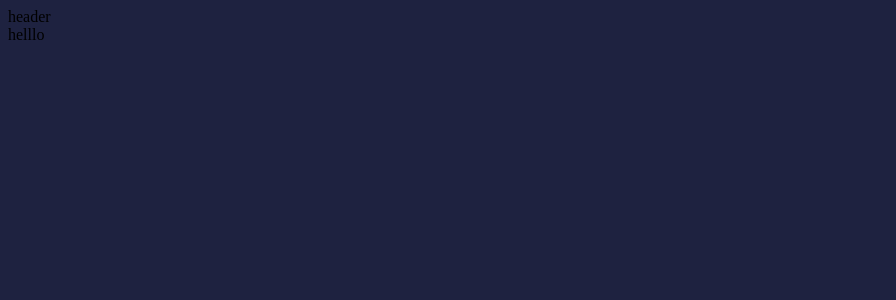
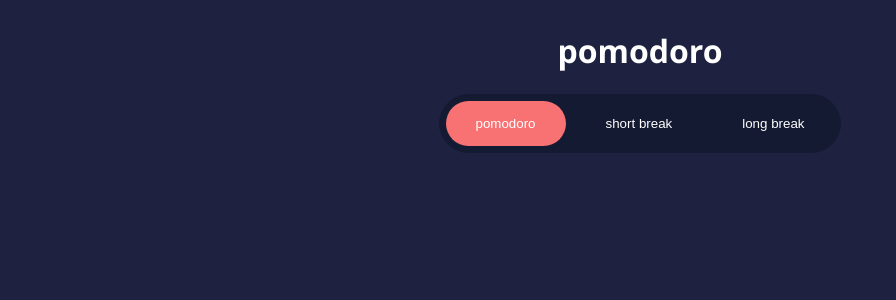
Before and after one commit to zahrakaabi/Pomodoro, a React (Create React App) app: page / in a window 1280 px wide. Shown: the top 300 px of the page, without its empty margins (0-896 px from the left). Built offline with nearby package versions, Linux system fonts and the light colour scheme.

Commit message:
chore: Implement menu

```diff
--- a/src/App.js
+++ b/src/App.js
@@ -16,9 +16,8 @@ import './shared/styles/variables.css';
 function App() {
   /* ************** RENDERING ************** */
   return (
-    <div className="App">
+    <div className="App flex items-center justify-center flex-column">
       <PageHeader />
-      helllo
     </div>
   );
 }
--- /dev/null
+++ b/src/shared/constants.js
@@ -0,0 +1,43 @@
+/* ------------------------------------------ */
+/*                 MENU BUTTONS               */
+/* ------------------------------------------ */
+// Packages
+import { useState } from 'react';
+
+/* ------------------------------------------ */
+/*                 MENU BUTTONS               */
+/* ------------------------------------------ */
+const MENU_BUTTONS = [
+    {
+        id: 0,
+        buttonName: 'pomodoro',
+    },
+    {
+        id: 1,
+        buttonName: 'short break',
+    },
+    {
+        id: 2,
+        buttonName: 'long break',
+    }
+];
+
+function Menu() {
+    const [active, setActive] = useState(0);
+
+    /* ************* RENDERING ************** */
+    return (
+        MENU_BUTTONS.map((button) => (
+            <button
+              className={button.id === active && 'active'}
+              key={button.id}
+              type="submit"
+              onClick={() => setActive(button.id)}
+            >
+                {button.buttonName}
+            </button>
+        ))
+    )
+}
+
+export default Menu;
--- a/src/shared/pageHeader/index.css
+++ b/src/shared/pageHeader/index.css
@@ -0,0 +1,44 @@
+.header h1 {
+    color: var(--primary-text-color);
+    font-family: 'Segoe UI', Tahoma, Geneva, Verdana, sans-serif;
+}
+
+.menu {
+    background-color: #141a31;
+    border-radius: 35px;
+    padding: 7px;
+    gap: 10px;
+}
+
+.menu button {
+    background-color: transparent;
+    border: none;
+    color: var(--primary-text-color);
+    padding: 15px 30px;
+    border-radius: 25px;
+    cursor: pointer;
+    position: relative;
+    z-index: 0;
+}
+
+.menu button::before {
+    content:"";
+    position: absolute;
+    top: 0;
+    right: 0;
+    z-index: -1;
+    width: 0;
+    height: 100%;
+    border-radius: 25px;
+    background-color: var(--secondary-color);
+    transition: 0.4s ease;
+}
+
+.menu button:hover::before,
+.active::before {
+    width: 100%;
+}
+
+.active {
+    background-color: var(--secondary-color) !important;
+}
--- a/src/shared/pageHeader/index.jsx
+++ b/src/shared/pageHeader/index.jsx
@@ -2,6 +2,9 @@
 /*                 DEPENDENCIES              */
 /* ----------------------------------------- */
 // Packages
+
+// Constants
+import Menu from '../constants';
 
 // Styles
 import './index.css';
@@ -12,8 +15,11 @@ import './index.css';
 function PageHeader() {
   /* ************** RENDERING ************** */
   return (
-    <div className="header">
-        header
+    <div className="header text-center">
+        <h1>pomodoro</h1>
+        <div className="menu flex">
+          <Menu />
+        </div>
     </div>
   );
 }
--- a/src/shared/styles/global.css
+++ b/src/shared/styles/global.css
@@ -12,6 +12,10 @@ html {
 body {
     min-height: 100vh;
     background-color: var(--primary-color);
+}
+
+.text-center {
+    text-align: center;
 }
 
 .flex {
```
